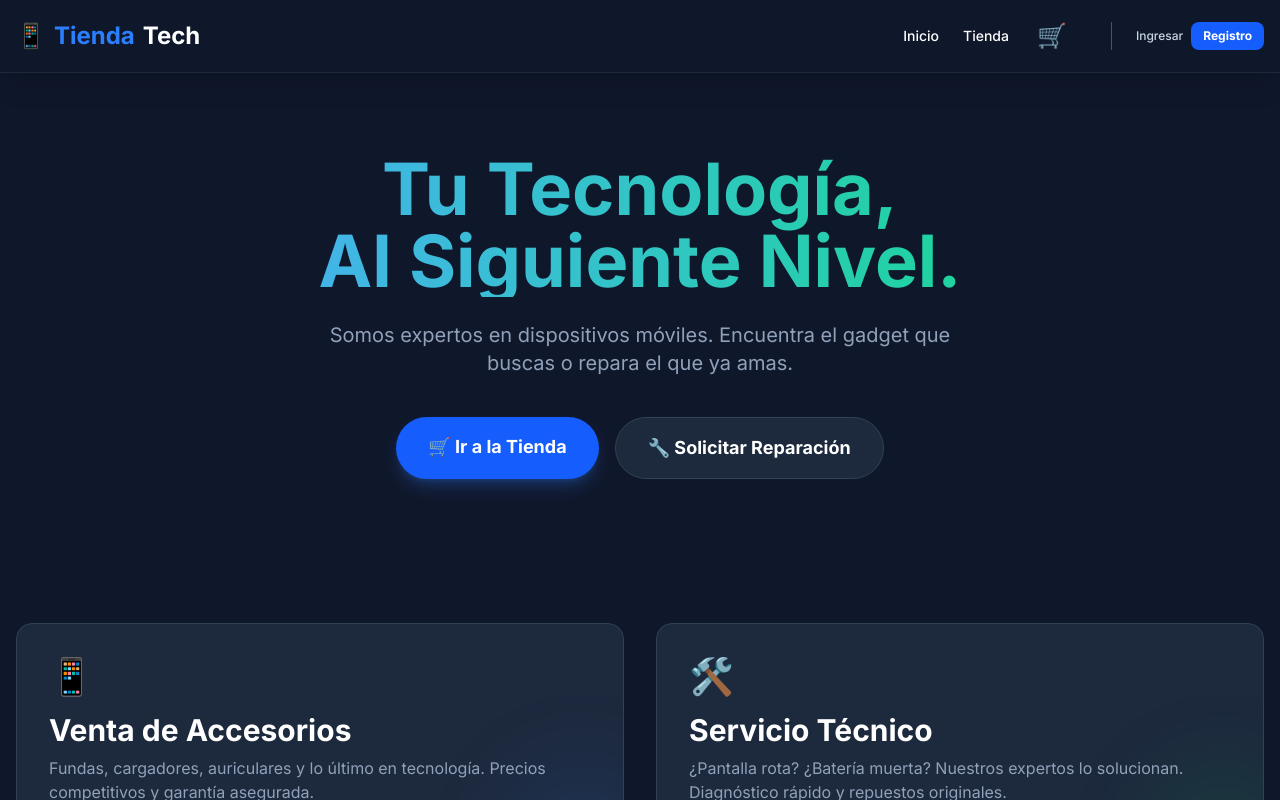
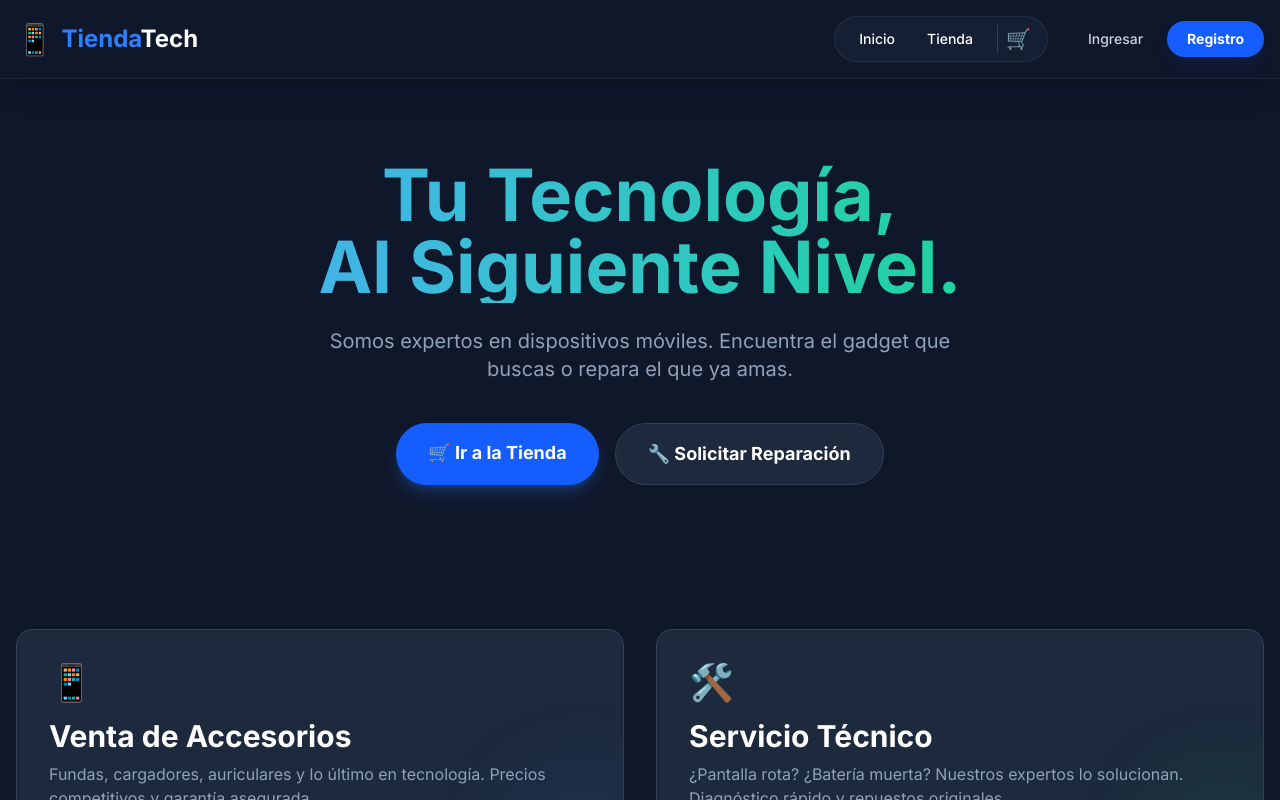
Before and after one commit to andonysan18/mi-tienda-tech, a Next.js app in the folder client/: page / in a window 1280 px wide. Shown: the top 800 px of the page. Built offline with nearby package versions, Linux system fonts and the light colour scheme.

Commit message:
feat: rediseño del navbar

```diff
--- a/client/components/Navbar.tsx
+++ b/client/components/Navbar.tsx
@@ -11,6 +11,8 @@ export default function Navbar() {
 
   const user = useAuthStore((state) => state.user);
   const logout = useAuthStore((state) => state.logout);
+
+  // CORRECCIÓN IMPORTANTE: Usamos getTotalItems() para la cantidad, no el precio.
   const totalItems = useCartStore((state) => state.getTotalPrice());
   const clearCart = useCartStore((state) => state.clearCart);
 
@@ -27,59 +29,111 @@ export default function Navbar() {
   if (!isMounted) return null;
 
   return (
-    // Agregamos sticky para que el menú te siga al bajar
-    <nav className="bg-slate-900 border-b border-slate-800 text-white sticky top-0 z-50 shadow-xl">
+    <nav className="bg-slate-900 border-b border-slate-800 text-white sticky top-0 z-50 shadow-xl backdrop-blur-md bg-opacity-90">
       <div className="container mx-auto p-4 flex flex-col md:flex-row justify-between items-center gap-4">
 
-        {/* LOGO (Arriba en móvil, Izquierda en PC) */}
-        <Link href="/" className="text-2xl font-bold flex items-center gap-2 hover:text-blue-400 transition">
-          📱 <span className="text-blue-500">Tienda</span>Tech
+        {/* LOGO */}
+        <Link href="/" className="text-2xl font-bold flex items-center gap-2 hover:text-blue-400 transition group">
+          <span className="text-3xl group-hover:scale-110 transition-transform">📱</span>
+          <span><span className="text-blue-500">Tienda</span>Tech</span>
         </Link>
 
-        {/* MENÚ DE ENLACES (Abajo en móvil, Derecha en PC) */}
-        {/* flex-wrap ayuda a que si no caben, bajen de línea sin romperse */}
-        <div className="flex flex-wrap justify-center items-center gap-4 md:gap-6 bg-slate-800/50 md:bg-transparent p-2 md:p-0 rounded-xl w-full md:w-auto">
+        {/* MENÚ */}
+        <div className="flex flex-wrap justify-center items-center gap-4 md:gap-6 w-full md:w-auto">
 
-          <Link href="/" className="hover:text-blue-400 text-sm font-medium transition">Inicio</Link>
-          <Link href="/store" className="hover:text-blue-400 text-sm font-medium transition">Tienda</Link>
+          {/* Enlaces de Navegación */}
+          <div className="flex items-center gap-4 bg-slate-800/50 px-4 py-2 rounded-full border border-slate-700/50">
+            <Link href="/" className="hover:text-blue-400 text-sm font-medium transition px-2">Inicio</Link>
+            <Link href="/store" className="hover:text-blue-400 text-sm font-medium transition px-2">Tienda</Link>
 
             {/* CARRITO */}
-          <Link href="/cart" className="relative hover:text-blue-400 transition mr-2 p-1">
-              <span className="text-2xl">🛒</span>
+            <Link href="/cart" className="relative hover:text-blue-400 transition pl-2 border-l border-slate-700 group">
+              <span className="text-xl group-hover:scale-110 inline-block">🛒</span>
               {totalItems > 0 && (
-                <span className="absolute -top-1 -right-1 bg-red-500 text-white text-[10px] font-bold w-5 h-5 flex items-center justify-center rounded-full border-2 border-slate-900 animate-bounce">
+                <span className="absolute -top-2 -right-2 bg-red-500 text-white text-[10px] font-bold w-5 h-5 flex items-center justify-center rounded-full border-2 border-slate-900 shadow-sm animate-bounce">
                   {totalItems}
                 </span>
               )}
             </Link>
-
-          {/* LÓGICA DE USUARIO */}
-          {user ? (
-            <div className="flex items-center gap-3 border-l border-slate-600 pl-3 md:pl-6 ml-2">
-              <div className="text-right hidden sm:block">
-                <p className="text-[10px] text-slate-400 uppercase">Hola</p>
-                <p className="text-sm font-bold text-white leading-none">{user.name.split(' ')[0]}</p>
           </div>
 
+          {/* ÁREA DE USUARIO */}
+          {user ? (
+            <div className="flex items-center gap-2 bg-slate-800 rounded-full p-1 pl-2 pr-2 border border-slate-700 shadow-sm transition hover:border-slate-600">
+
+              {/* Avatar con Inicial */}
+              <div className="w-8 h-8 rounded-full bg-gradient-to-tr from-blue-600 to-blue-400 flex items-center justify-center shadow-lg">
+                <span className="text-xs font-bold text-white uppercase">
+                  {user.name.charAt(0)}
+                </span>
+              </div>
+
+              {/* Nombre y Rol */}
+              <div className="hidden sm:block px-2 text-left">
+                <p className="text-[10px] text-slate-400 leading-none font-medium">Hola,</p>
+                <p className="text-sm font-bold text-white leading-none max-w-[100px] truncate">
+                  {user.name.split(' ')[0]}
+                </p>
+              </div>
+
+              {/* Separador */}
+              <div className="w-px h-6 bg-slate-700 mx-1"></div>
+
+              {/* Botones de Acción */}
+              <div className="flex items-center gap-1">
                 {user.role === 'ADMIN' && (
-                <Link href="/admin" className="text-yellow-400 border border-yellow-400/30 px-2 py-1 rounded text-xs hover:bg-yellow-400 hover:text-black transition font-bold">
-                  Panel
+                  <Link
+                    href="/admin"
+                    title="Panel de Administrador"
+                    className="p-1.5 text-yellow-400 hover:bg-yellow-400/10 rounded-full transition"
+                  >
+                    {/* Icono de Ajustes (Tuerca) */}
+                    <svg
+                      xmlns="http://www.w3.org/2000/svg"
+                      width="18"
+                      height="18"
+                      viewBox="0 0 24 24"
+                      fill="none"
+                      stroke="currentColor"
+                      strokeWidth="2"
+                      strokeLinecap="round"
+                      strokeLinejoin="round"
+                    >
+                      {/* Estructura de la casa */}
+                      <path d="M3 9l9-7 9 7v11a2 2 0 0 1-2 2H5a2 2 0 0 1-2-2z"></path>
+                      {/* La puerta */}
+                      <polyline points="9 22 9 12 15 12 15 22"></polyline>
+                    </svg>
                   </Link>
                 )}
 
                 <button
                   onClick={handleLogout}
-                className="text-red-400 hover:text-red-300 text-xs font-bold border border-red-400/30 px-2 py-1 rounded hover:bg-red-400/10 transition"
+                  title="Cerrar Sesión"
+                  className="p-1.5 text-slate-400 hover:text-red-400 hover:bg-red-400/10 rounded-full transition"
                 >
-                Salir
+                  {/* Icono de Salir (Log out) */}
+                  <svg xmlns="http://www.w3.org/2000/svg" width="18" height="18" viewBox="0 0 24 24" fill="none" stroke="currentColor" strokeWidth="2" strokeLinecap="round" strokeLinejoin="round">
+                    <path d="M9 21H5a2 2 0 0 1-2-2V5a2 2 0 0 1 2-2h4"></path>
+                    <polyline points="16 17 21 12 16 7"></polyline>
+                    <line x1="21" y1="12" x2="9" y2="12"></line>
+                  </svg>
                 </button>
               </div>
+            </div>
           ) : (
-            <div className="flex items-center gap-2 border-l border-slate-600 pl-3 md:pl-6 ml-2">
-              <Link href="/auth/login" className="text-slate-300 hover:text-white text-xs font-medium">
+            // NO LOGUEADO: Botones estilo "Pill" modernos
+            <div className="flex items-center gap-2">
+              <Link
+                href="/auth/login"
+                className="text-slate-300 hover:text-white text-sm font-medium px-4 py-2 hover:bg-slate-800 rounded-full transition"
+              >
                 Ingresar
               </Link>
-              <Link href="/auth/register" className="bg-blue-600 px-3 py-1.5 rounded-lg hover:bg-blue-500 text-xs font-bold transition">
+              <Link
+                href="/auth/register"
+                className="bg-blue-600 hover:bg-blue-500 text-white text-sm font-bold px-5 py-2 rounded-full shadow-lg shadow-blue-900/20 transition hover:scale-105 active:scale-95"
+              >
                 Registro
               </Link>
             </div>
```
Lines whose indentation alone changed are shown as unchanged.
